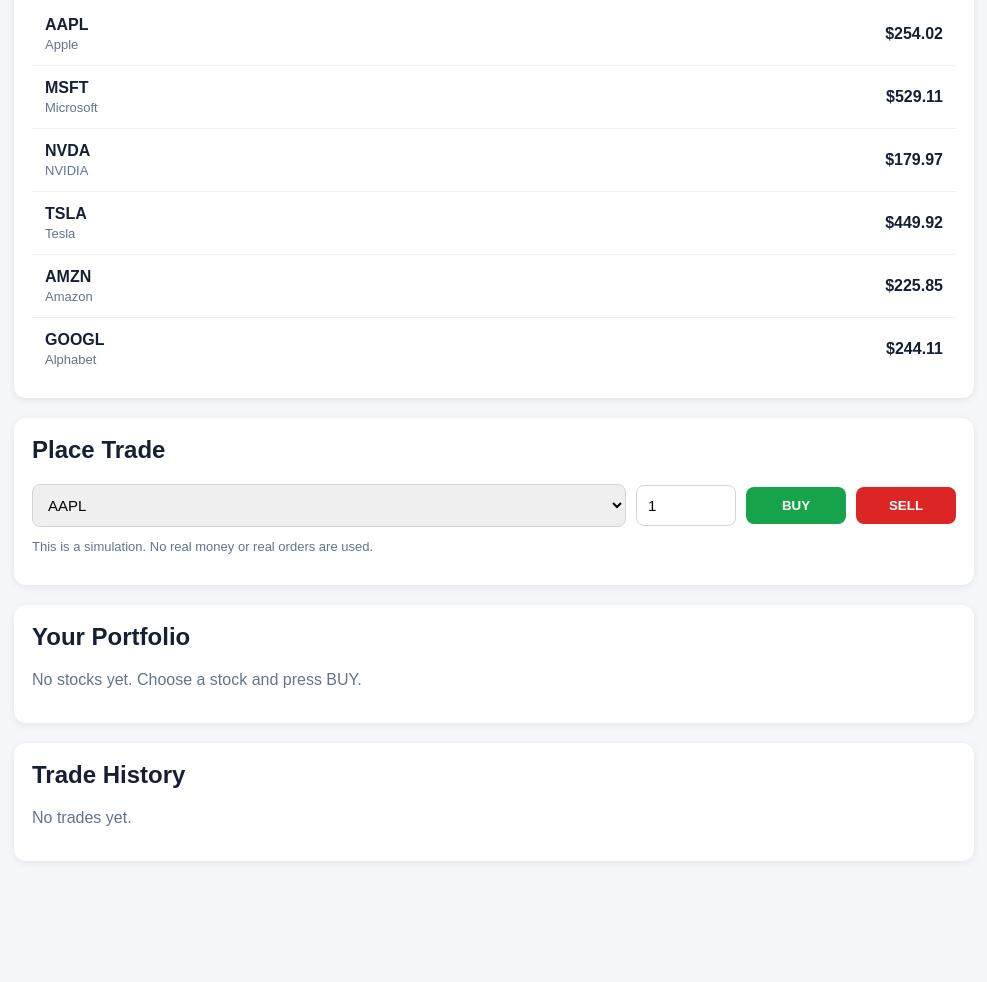
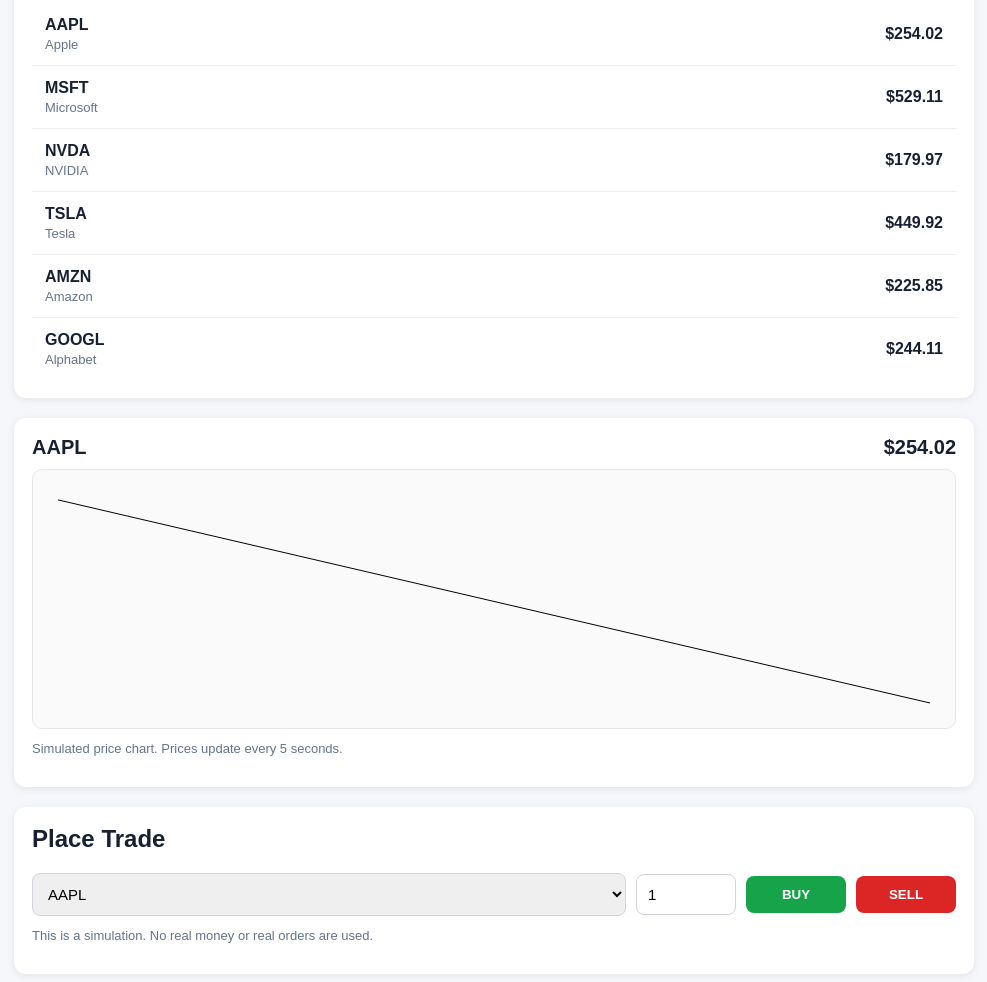
Before and after one commit to martinmutembei700-arch/Tradeoption.c, a plain HTML site: page index.html in a window 1280 px wide. Shown: the part 330-1312 px from the top of the page, without its empty margins (146-1133 px from the left). Before the commit the page ends 1231 px from the top, so only its background shows below. Drawn offline with Linux system fonts and the light colour scheme.

Commit message:
Enhance stock display with chart and price info
Added chart title and price display for selected stock.

```diff
--- a/index.html
+++ b/index.html
@@ -115,6 +115,31 @@
   font-weight:bold;
 }
 
+.chart-title{
+  display:flex;
+  justify-content:space-between;
+  align-items:center;
+  margin-bottom:10px;
+}
+
+.chart-title strong{
+  font-size:20px;
+}
+
+.chart-box{
+  width:100%;
+  height:260px;
+  border:1px solid #e5e7eb;
+  border-radius:10px;
+  overflow:hidden;
+  background:#fafafa;
+}
+
+canvas{
+  width:100%;
+  height:100%;
+}
+
 .trade-box{
   display:grid;
   grid-template-columns:1fr 100px 100px 100px;
@@ -179,6 +204,7 @@
 }
 
 @media(max-width:700px){
+
   .dashboard{
     grid-template-columns:1fr;
   }
@@ -227,6 +253,7 @@
   </div>
 
   <div class="section">
+
     <h2>Stocks</h2>
 
     <input
@@ -237,6 +264,24 @@
     >
 
     <div id="stockList"></div>
+
+  </div>
+
+  <div class="section">
+
+    <div class="chart-title">
+      <strong id="chartSymbol">AAPL</strong>
+      <strong id="chartPrice">$255.00</strong>
+    </div>
+
+    <div class="chart-box">
+      <canvas id="priceChart"></canvas>
+    </div>
+
+    <p class="notice">
+      Simulated price chart. Prices update every 5 seconds.
+    </p>
+
   </div>
 
   <div class="section">
@@ -304,14 +349,28 @@
 let holdings = {};
 let trades = [];
 
+let selectedSymbol = "AAPL";
+
+let priceHistory = {
+  AAPL:[],
+  MSFT:[],
+  NVDA:[],
+  TSLA:[],
+  AMZN:[],
+  GOOGL:[]
+};
+
 function money(n){
   return "$" + Number(n).toFixed(2);
 }
 
 function renderStocks(){
 
-  const list = document.getElementById("stockList");
-  const search = document.getElementById("search").value.toLowerCase();
+  const list =
+    document.getElementById("stockList");
+
+  const search =
+    document.getElementById("search").value.toLowerCase();
 
   list.innerHTML = "";
 
@@ -322,7 +381,8 @@
     )
     .forEach(s => {
 
-      const div = document.createElement("div");
+      const div =
+        document.createElement("div");
 
       div.className = "stock";
 
@@ -338,7 +398,14 @@
       `;
 
       div.onclick = function(){
-        document.getElementById("symbol").value = s.symbol;
+
+        selectedSymbol = s.symbol;
+
+        document.getElementById("symbol").value =
+          s.symbol;
+
+        drawChart();
+
       };
 
       list.appendChild(div);
@@ -348,42 +415,63 @@
 
 function setup(){
 
-  const select = document.getElementById("symbol");
+  const select =
+    document.getElementById("symbol");
 
   stocks.forEach(s => {
 
-    const option = document.createElement("option");
+    const option =
+      document.createElement("option");
 
     option.value = s.symbol;
+
     option.textContent = s.symbol;
 
     select.appendChild(option);
 
+    priceHistory[s.symbol].push(s.price);
+
   });
 
+  select.value = "AAPL";
+
+  select.onchange = function(){
+
+    selectedSymbol = this.value;
+
+    drawChart();
+
+  };
+
   renderStocks();
+
   render();
+
+  drawChart();
 
 }
 
 function trade(side){
 
-  const symbol = document.getElementById("symbol").value;
+  const symbol =
+    document.getElementById("symbol").value;
 
-  const shares = Number(
-    document.getElementById("shares").value
-  );
+  const shares =
+    Number(document.getElementById("shares").value);
 
-  const stock = stocks.find(
-    s => s.symbol === symbol
-  );
+  const stock =
+    stocks.find(s => s.symbol === symbol);
 
   if(!stock || shares <= 0){
+
     alert("Enter a valid number of shares.");
+
     return;
+
   }
 
-  const value = stock.price * shares;
+  const value =
+    stock.price * shares;
 
   if(side === "BUY"){
 
@@ -392,6 +480,7 @@
       alert("Not enough virtual cash.");
 
       return;
+
     }
 
     cash -= value;
@@ -418,6 +507,7 @@
       alert("You don't own enough shares.");
 
       return;
+
     }
 
     cash += value;
@@ -425,7 +515,9 @@
     holdings[symbol] -= shares;
 
     if(holdings[symbol] <= 0){
+
       delete holdings[symbol];
+
     }
 
     trades.unshift({
@@ -450,7 +542,8 @@
 
   let portfolioHTML = "";
 
-  const ownedSymbols = Object.keys(holdings);
+  const ownedSymbols =
+    Object.keys(holdings);
 
   if(ownedSymbols.length === 0){
 
@@ -476,9 +569,11 @@
       const stock =
         stocks.find(s => s.symbol === symbol);
 
-      const shares = holdings[symbol];
+      const shares =
+        holdings[symbol];
 
-      const value = shares * stock.price;
+      const value =
+        shares * stock.price;
 
       portfolioValue += value;
 
@@ -497,7 +592,8 @@
 
   }
 
-  const totalPL = portfolioValue - start;
+  const totalPL =
+    portfolioValue - start;
 
   document.getElementById("cash").textContent =
     money(cash);
@@ -506,7 +602,8 @@
     money(portfolioValue);
 
   document.getElementById("totalPL").textContent =
-    (totalPL >= 0 ? "+" : "") + money(totalPL);
+    (totalPL >= 0 ? "+" : "") +
+    money(totalPL);
 
   document.getElementById("portfolio").innerHTML =
     portfolioHTML;
@@ -528,6 +625,7 @@
       </p>`;
 
     return;
+
   }
 
   let html = `
@@ -570,22 +668,133 @@
 
 }
 
+function drawChart(){
+
+  const canvas =
+    document.getElementById("priceChart");
+
+  const box =
+    canvas.parentElement;
+
+  const width =
+    box.clientWidth;
+
+  const height =
+    box.clientHeight;
+
+  const dpr =
+    window.devicePixelRatio || 1;
+
+  canvas.width =
+    width * dpr;
+
+  canvas.height =
+    height * dpr;
+
+  const ctx =
+    canvas.getContext("2d");
+
+  ctx.scale(dpr,dpr);
+
+  const data =
+    priceHistory[selectedSymbol];
+
+  if(!data || data.length < 2){
+
+    ctx.clearRect(0,0,width,height);
+
+    document.getElementById("chartSymbol").textContent =
+      selectedSymbol;
+
+    const stock =
+      stocks.find(s => s.symbol === selectedSymbol);
+
+    document.getElementById("chartPrice").textContent =
+      money(stock.price);
+
+    return;
+
+  }
+
+  ctx.clearRect(0,0,width,height);
+
+  const min =
+    Math.min(...data);
+
+  const max =
+    Math.max(...data);
+
+  const range =
+    Math.max(1,max-min);
+
+  const padding = 25;
+
+  ctx.beginPath();
+
+  data.forEach((price,index) => {
+
+    const x =
+      padding +
+      (index/(data.length-1)) *
+      (width-padding*2);
+
+    const y =
+      height-padding -
+      ((price-min)/range) *
+      (height-padding*2);
+
+    if(index === 0){
+      ctx.moveTo(x,y);
+    }else{
+      ctx.lineTo(x,y);
+    }
+
+  });
+
+  ctx.strokeWidth = 3;
+
+  ctx.stroke();
+
+  document.getElementById("chartSymbol").textContent =
+    selectedSymbol;
+
+  const stock =
+    stocks.find(s => s.symbol === selectedSymbol);
+
+  document.getElementById("chartPrice").textContent =
+    money(stock.price);
+
+}
+
 setInterval(function(){
 
   stocks.forEach(function(s){
 
     const change =
-      (Math.random() - 0.5) * 2;
+      (Math.random()-0.5)*2;
 
     s.price =
-      Math.max(1, s.price + change);
+      Math.max(1,s.price+change);
+
+    priceHistory[s.symbol].push(s.price);
+
+    if(priceHistory[s.symbol].length > 50){
+
+      priceHistory[s.symbol].shift();
+
+    }
 
   });
 
   renderStocks();
+
   render();
 
+  drawChart();
+
 },5000);
+
+window.addEventListener("resize",drawChart);
 
 setup();
 
```
